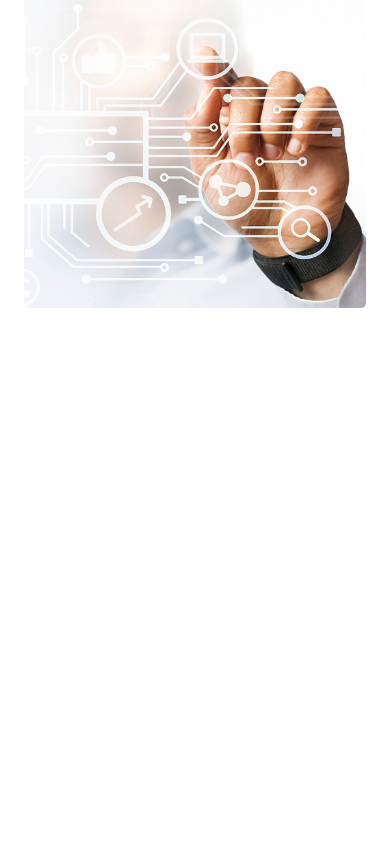
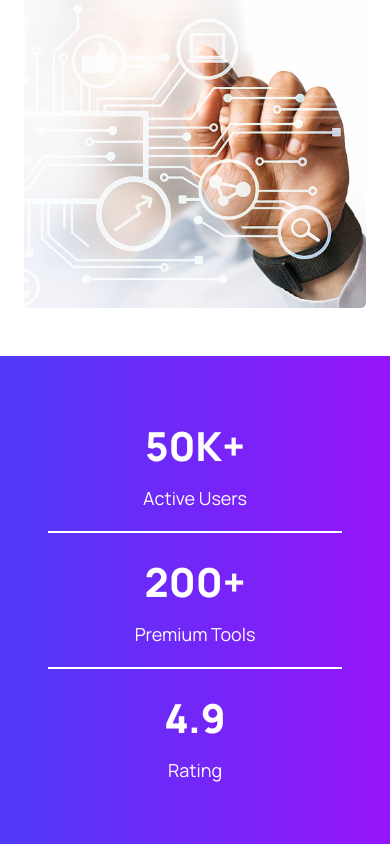
Before and after one commit to raju-rifat-295/digitools-platform, a React (Vite) app: page / in a window 390 px wide. Shown: the part 704-1548 px from the top of the page. Before the commit the page ends 1060 px from the top, so only its background shows below. Built offline with nearby package versions, Linux system fonts and the light colour scheme.

Commit message:
Status section made and responsive

```diff
--- a/src/App.jsx
+++ b/src/App.jsx
@@ -2,6 +2,7 @@
 import './App.css'
 import Hero from './components/Hero'
 import Navbar from './components/Navbar'
+import Status from './components/Status'
 
 function App() {
 
@@ -10,6 +11,7 @@ function App() {
     <>
       <Navbar></Navbar>
       <Hero></Hero>
+      <Status></Status>
     </>
   )
 }
--- /dev/null
+++ b/src/components/Status.jsx
@@ -0,0 +1,37 @@
+import React from 'react';
+
+const Status = () => {
+    return (
+        <div className='bg-[linear-gradient(90deg,#4F39F6_0%,#9514FA_100%)] text-white py-15'>
+            <div className='grid grid-cols-1 md:grid-cols-5 items-center max-w-7xl mx-auto text-center'>
+
+                <div className='space-y-2'>
+                    <h2 className='font-extrabold text-[40px] lg:text-[60px]'>50K+</h2>
+                    <p className="text-lg">Active Users</p>
+                </div>
+
+
+                <div className='flex justify-center items-center w-full py-3 px-12 md:px-0 md:h-24'>
+                    <div className="divider md:divider-horizontal before:bg-white after:bg-white m-0 w-full md:w-auto"></div>
+                </div>
+
+                <div className='space-y-2'>
+                    <h2 className='font-extrabold text-[40px] lg:text-[60px]'>200+</h2>
+                    <p className="text-lg">Premium Tools</p>
+                </div>
+
+                <div className='flex justify-center items-center w-full py-3 px-12 md:px-0 md:h-24'>
+                    <div className="divider md:divider-horizontal before:bg-white after:bg-white m-0 w-full md:w-auto"></div>
+                </div>
+
+                <div className='space-y-2'>
+                    <h2 className='font-extrabold text-[40px] lg:text-[60px]'>4.9</h2>
+                    <p className="text-lg">Rating</p>
+                </div>
+            </div>
+
+        </div>
+    );
+};
+
+export default Status;
```
